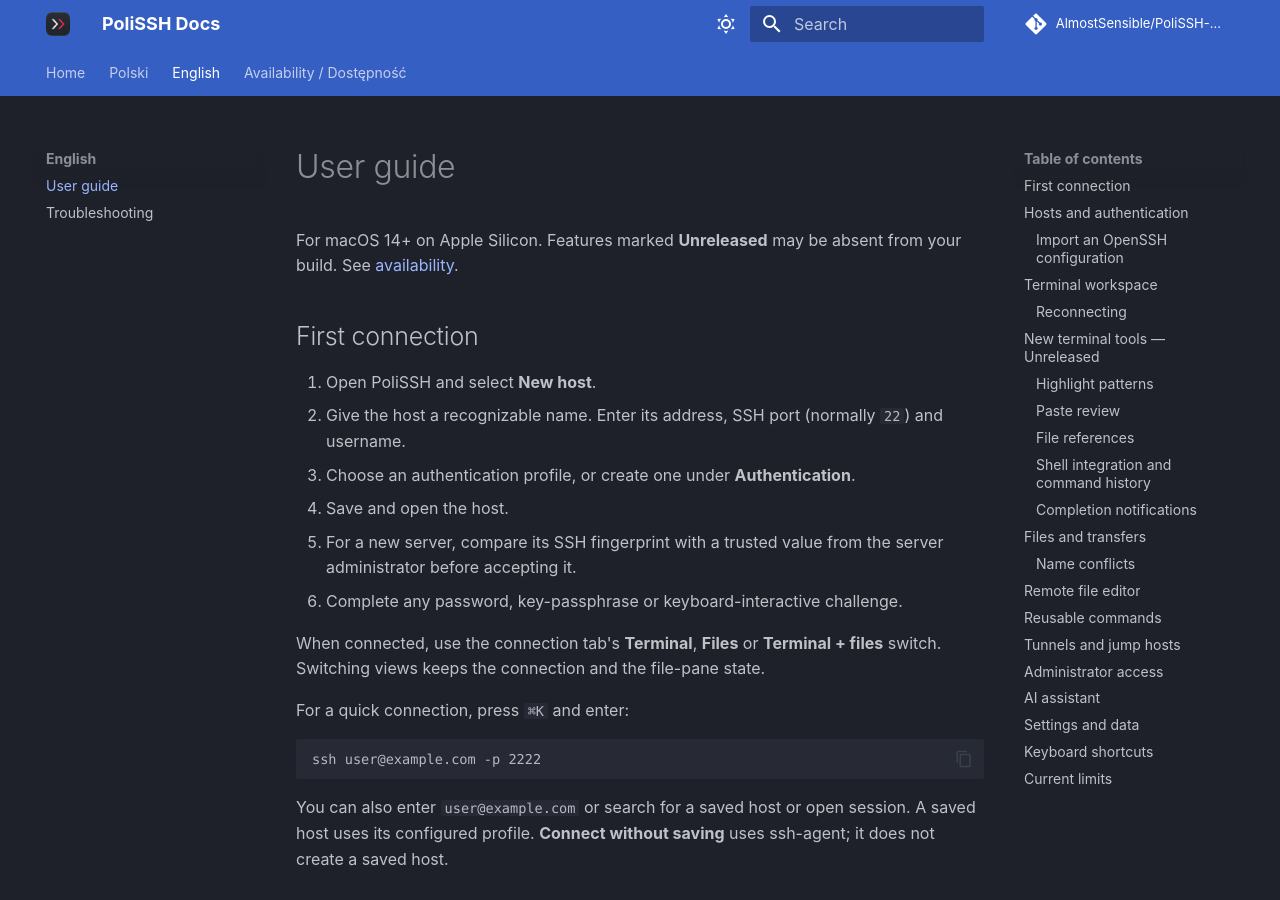
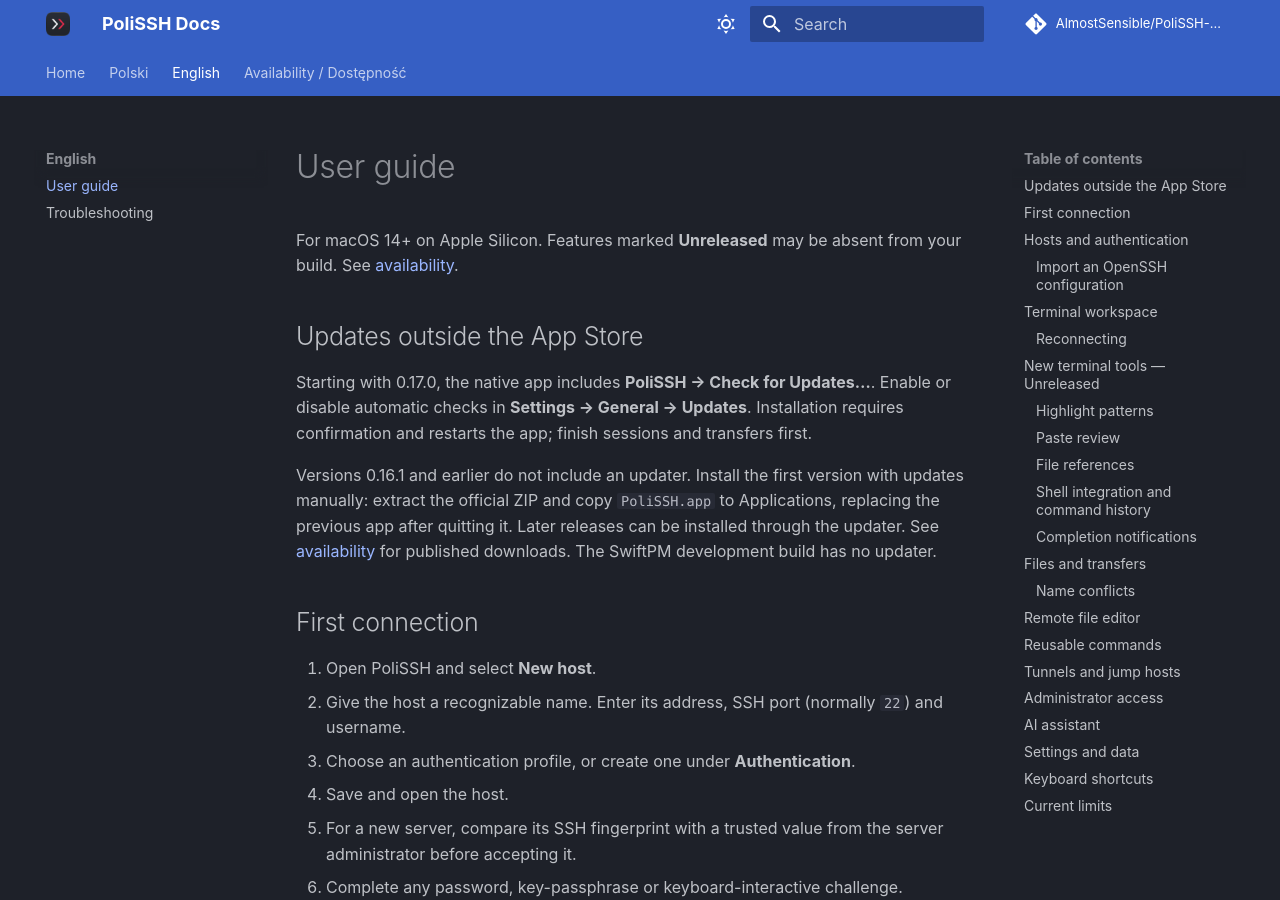
Before and after one commit to AlmostSensible/PoliSSH-docs, an MkDocs documentation site: the page built from docs/en/guide.md, in a window 1280 px wide and 900 px high. Built offline with MkDocs 1.6.1 and Material for MkDocs 9.7.7, drawn with Linux system fonts in a browser that asks for light colours; comment, search, counter and statistics services are not loaded.

Commit message:
Document installation and Sparkle updates in Polish and English

```diff
--- a/docs/en/guide.md
+++ b/docs/en/guide.md
@@ -1,6 +1,12 @@
 # User guide
 
 For macOS 14+ on Apple Silicon. Features marked **Unreleased** may be absent from your build. See [availability](../status.md).
+
+## Updates outside the App Store
+
+Starting with 0.17.0, the native app includes **PoliSSH → Check for Updates…**. Enable or disable automatic checks in **Settings → General → Updates**. Installation requires confirmation and restarts the app; finish sessions and transfers first.
+
+Versions 0.16.1 and earlier do not include an updater. Install the first version with updates manually: extract the official ZIP and copy `PoliSSH.app` to Applications, replacing the previous app after quitting it. Later releases can be installed through the updater. See [availability](../status.md) for published downloads. The SwiftPM development build has no updater.
 
 ## First connection
 
```
Also changed, not shown: docs/pl/guide.md (+6 -0 lines).
